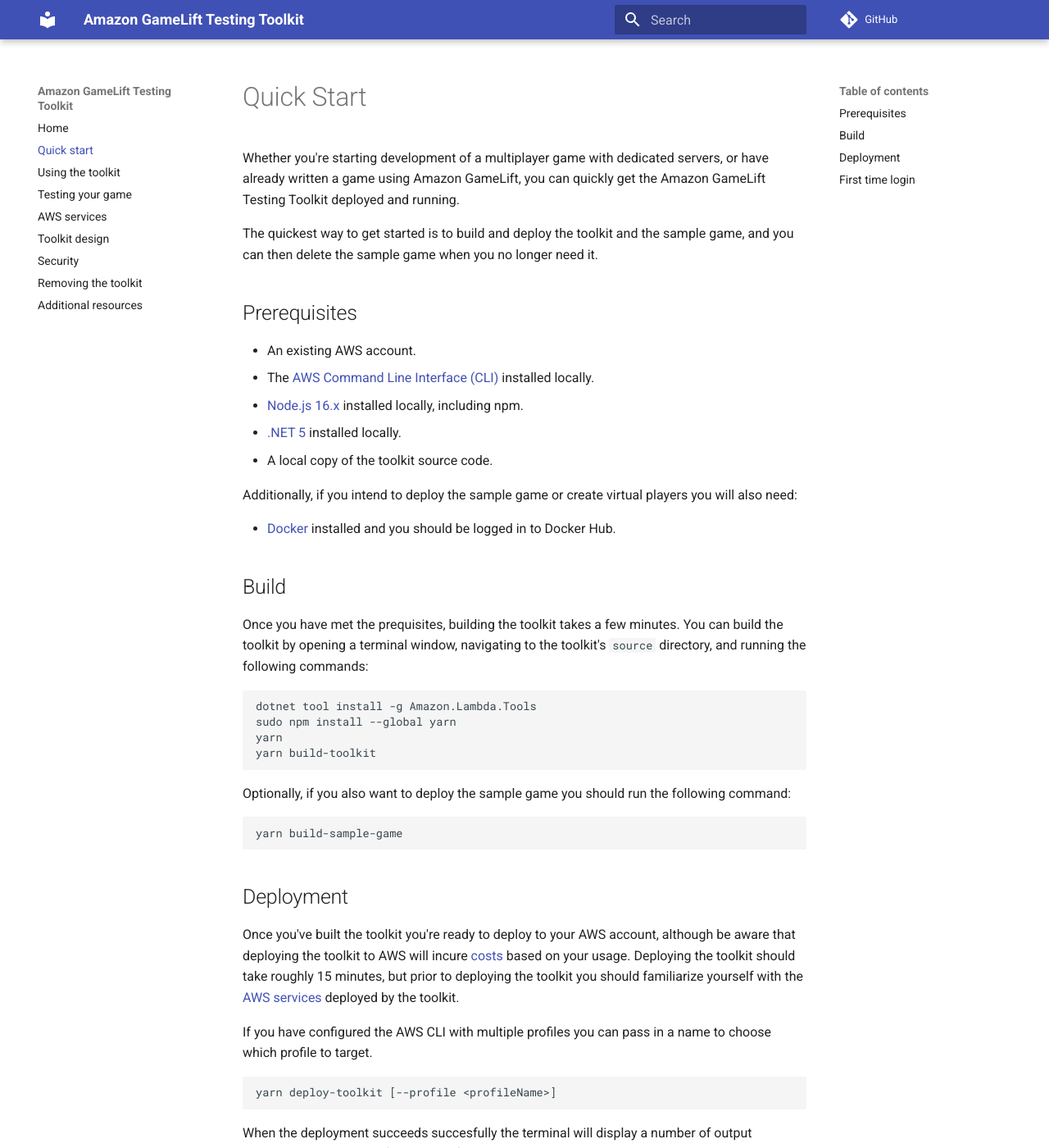
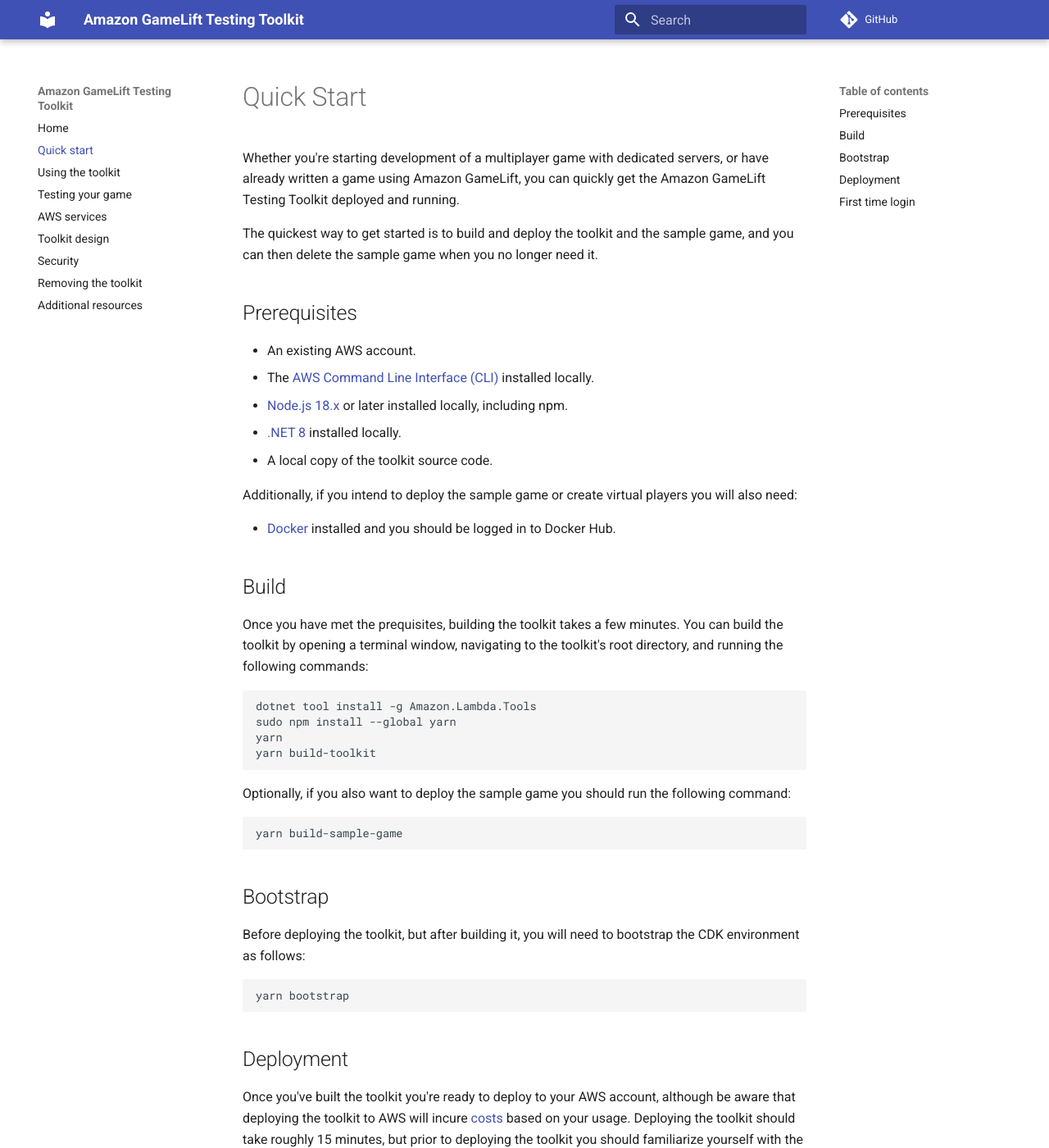
Before and after one commit to aws-samples/amazon-gamelift-testing-toolkit, an MkDocs documentation site: the page built from docs/docs/quick_start.md, in a window 1280 px wide and 1400 px high. Shown: the whole window at 82% size. Built offline with MkDocs 1.6.1 and Material for MkDocs 9.7.7, drawn with Linux system fonts in a browser that asks for light colours; comment, search, counter and statistics services are not loaded.

Commit message:
chore(infra): Modernization Phase 8 - deprecated API migration + docs accuracy
- SampleGame BackendStack.cs: remove deprecated CfnFleetProps capacity scalars
  (MaxSize, MinSize, DesiredEc2Instances — all were 0, the CloudFormation default)
- SampleGame BackendStack.cs: replace deprecated PointInTimeRecovery boolean
  with PointInTimeRecoverySpecification
- Deduplicate acknowledged-issue-numbers in cdk.context.json
- README.md: prereqs .NET 6 → .NET 8
- quick_start.md: .NET 5 → .NET 8, Node 16 → 18+, add bootstrap step

````diff
--- a/docs/docs/quick_start.md
+++ b/docs/docs/quick_start.md
@@ -8,8 +8,8 @@
 
 * An existing AWS account.
 * The [AWS Command Line Interface (CLI)](https://aws.amazon.com/cli/) installed locally.
-* [Node.js 16.x](https://nodejs.org/) installed locally, including npm.
-* [.NET 5](https://docs.microsoft.com/en-us/dotnet/core/install/) installed locally.
+* [Node.js 18.x](https://nodejs.org/) or later installed locally, including npm.
+* [.NET 8](https://dotnet.microsoft.com/en-us/download/dotnet/8.0) installed locally.
 * A local copy of the toolkit source code.
 
 Additionally, if you intend to deploy the sample game or create virtual players you will also need:
@@ -18,7 +18,7 @@
 
 ## Build
 
-Once you have met the prequisites, building the toolkit takes a few minutes. You can build the toolkit by opening a terminal window, navigating to the toolkit's `source` directory, and running the following commands:
+Once you have met the prequisites, building the toolkit takes a few minutes. You can build the toolkit by opening a terminal window, navigating to the toolkit's root directory, and running the following commands:
 
 ```bash
 dotnet tool install -g Amazon.Lambda.Tools
@@ -31,6 +31,14 @@
 
 ```bash
 yarn build-sample-game
+```
+
+## Bootstrap
+
+Before deploying the toolkit, but after building it, you will need to bootstrap the CDK environment as follows:
+
+```bash
+yarn bootstrap
 ```
 
 ## Deployment
````
Also changed, not shown: README.md, 2 other files.
